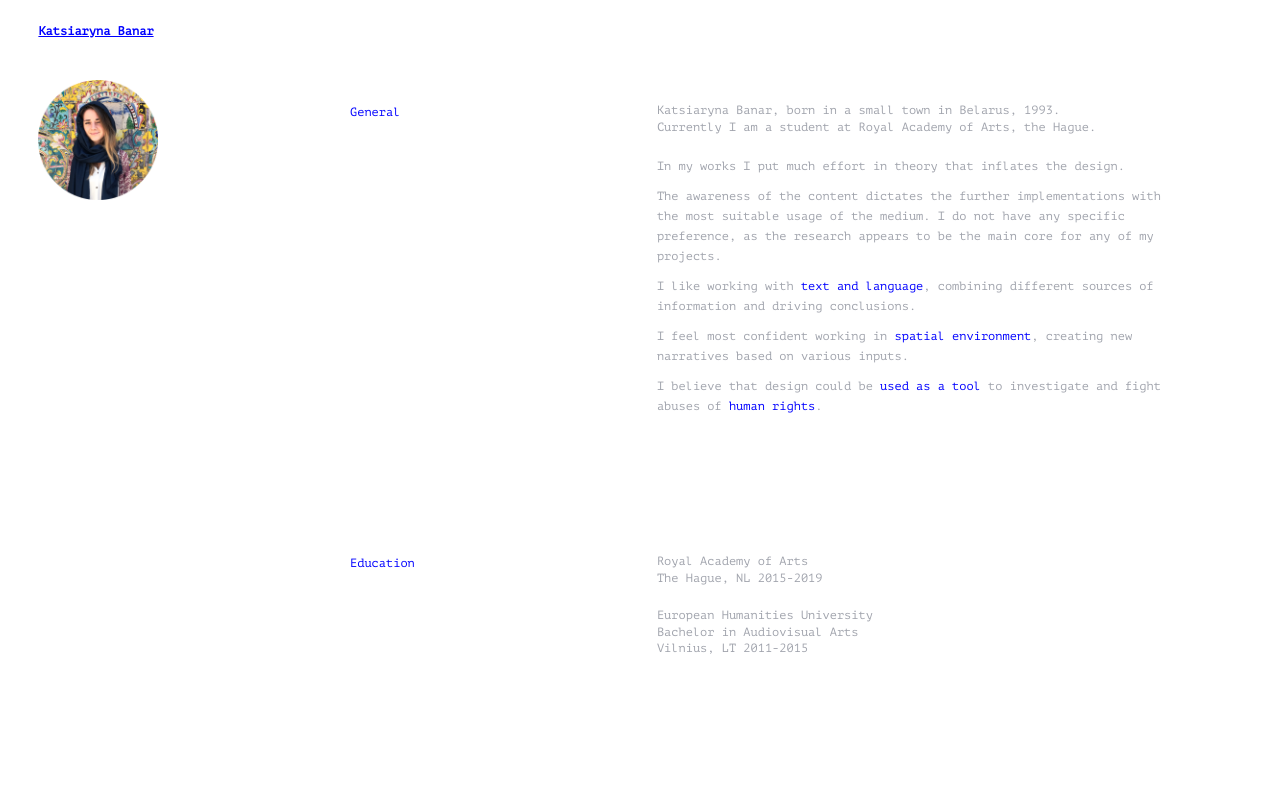
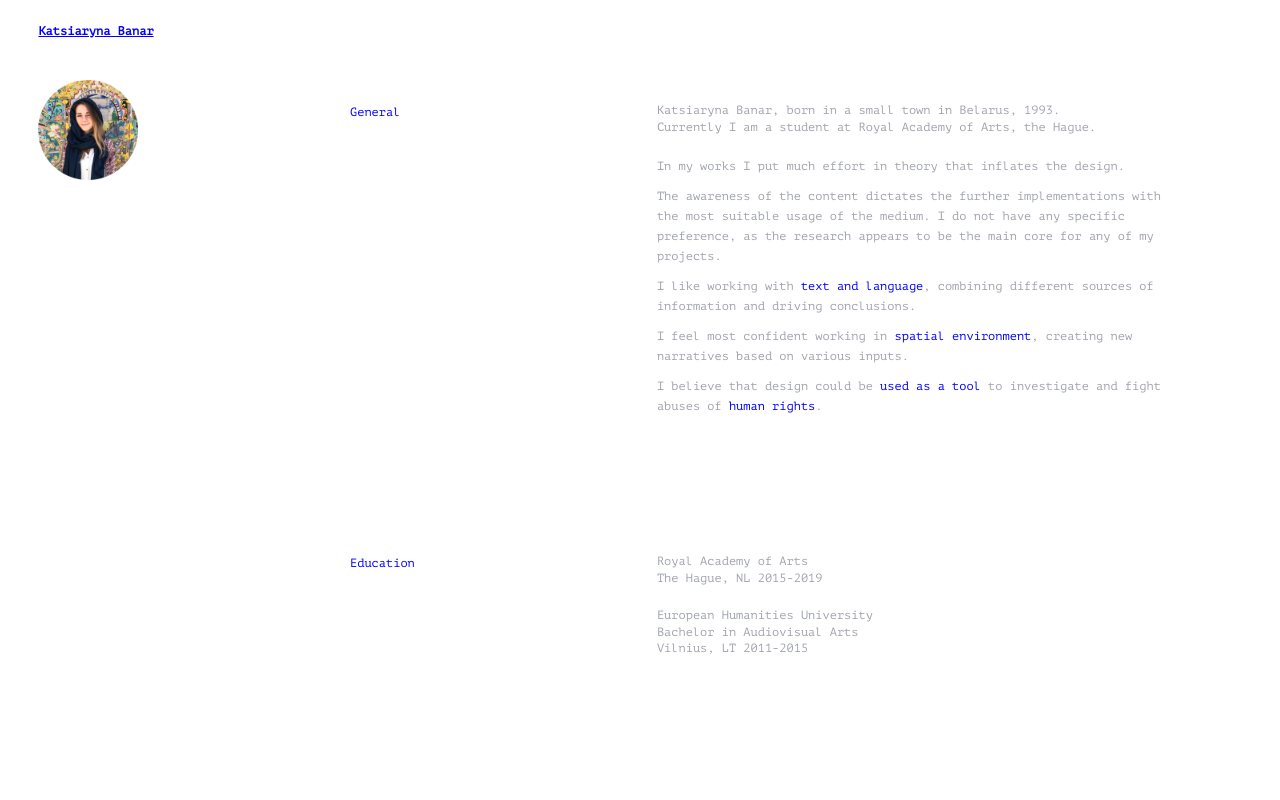
Before and after one commit to katsiarynaba/katsiarynaba.github.io, a plain HTML site: page about.html in a window 1280 px wide. Shown: the top 800 px of the page. Drawn offline with Linux system fonts and the light colour scheme.

Commit message:
profile pic

```diff
--- a/css/style.css
+++ b/css/style.css
@@ -512,9 +512,9 @@ div > input:checked ~ article.menu { height: 80px; opacity: 1; }
 }
 
 .round {
-	position:fixed;
+	position:absolute;
 	left:3%;
-	width:120px;
+	width:100px;
 	top:10%;
 }
 
```
